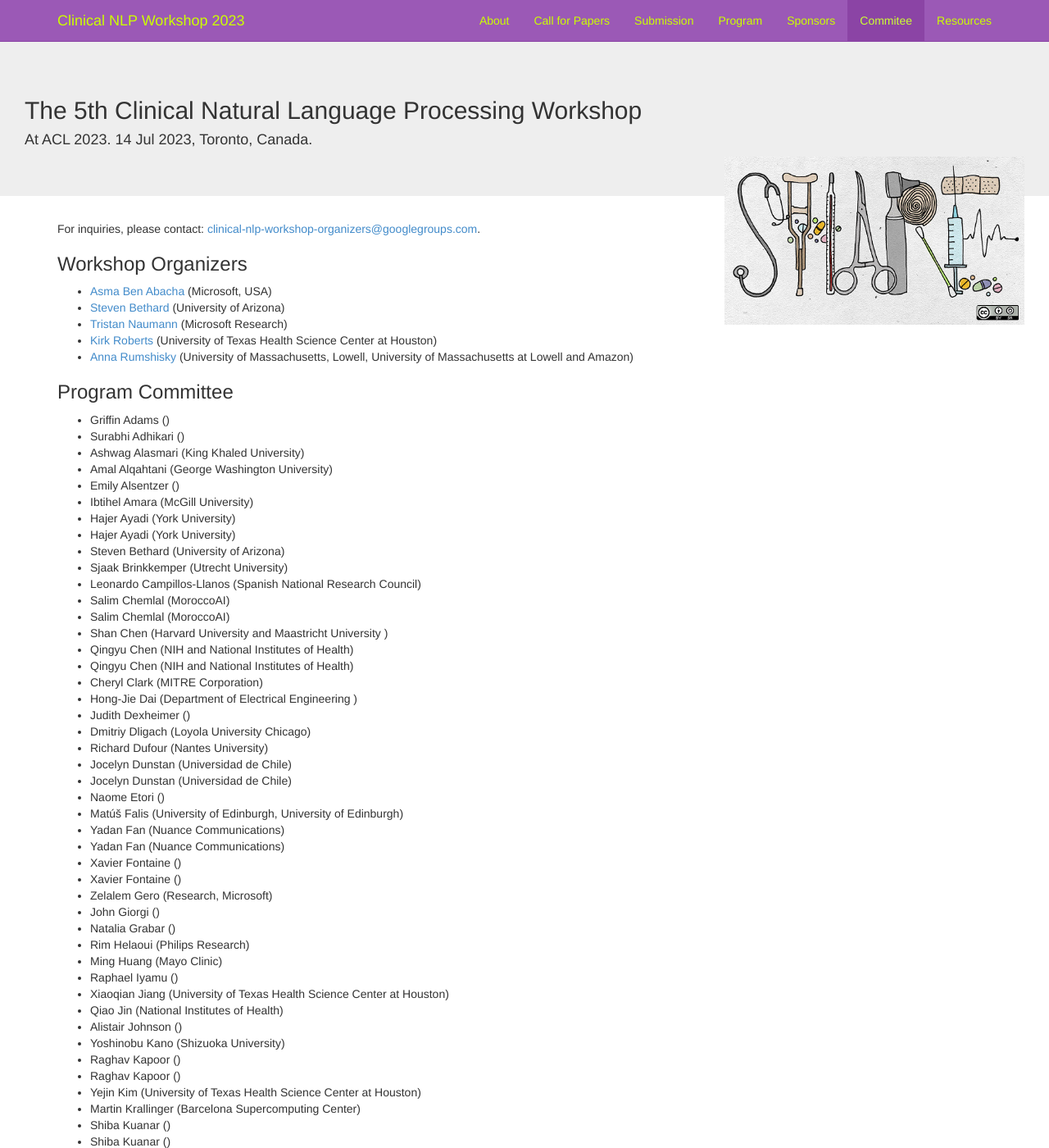
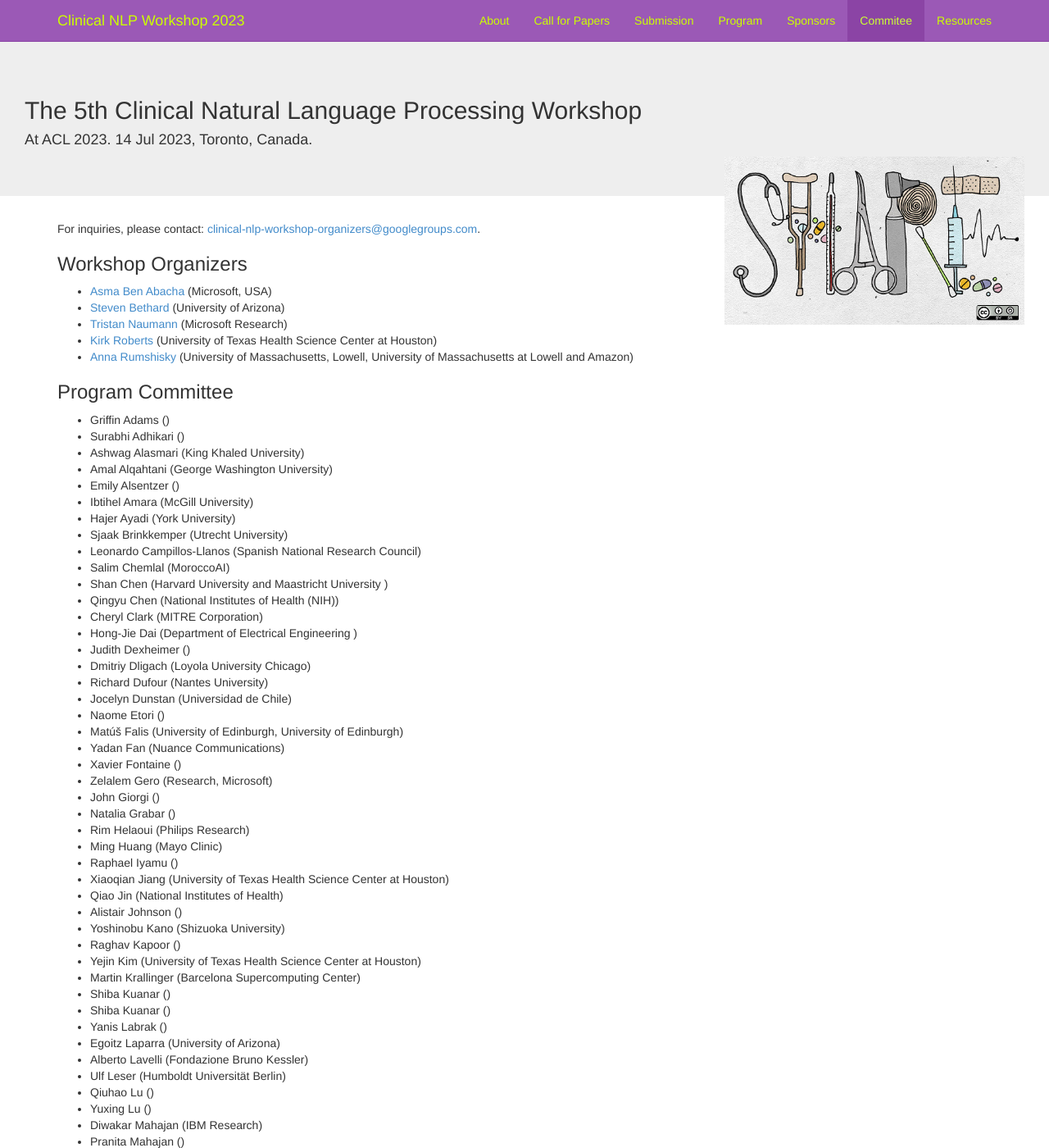
Before and after one commit to clinical-nlp/clinical-nlp.github.io, a Jekyll site: the page built from 2023/committee.md, in a window 1280 px wide and 1400 px high. Shown: the whole window at 82% size. Built offline with Jekyll 4.4.1, drawn with Linux system fonts in a browser that asks for light colours; nearby versions of some CDN libraries; comment, search, counter and statistics services are not loaded.

Commit message:
Update program_committee.yml
Removed duplicates

```diff
--- a/_data/2023/program_committee.yml
+++ b/_data/2023/program_committee.yml
@@ -108,25 +108,6 @@
     name: Hajer Ayadi
     orcid: https://orcid.org/0000-0002-4462-8786
     username: ~Hajer_Ayadi1
-  - dblp_id: https://dblp.org/pid/136/7924.html
-    emails: hajaya1@yorku.ca
-    first_name: Hajer
-    institution: York University
-    last_name: Ayadi
-    name: Hajer Ayadi
-    orcid: https://orcid.org/0000-0002-4462-8786
-    username: ~Hajer_Ayadi1
-  - dblp_id: https://dblp.org/pid/52/5246
-    emails: bethard@arizona.edu
-    first_name: Steven
-    google_scholar_id: https://scholar.google.com.tw/citations?user=sXM8J5EAAAAJ
-    homepage: http://bethard.faculty.arizona.edu/
-    institution: University of Arizona
-    last_name: Bethard
-    name: Steven Bethard
-    orcid: https://orcid.org/0000-0001-9560-6491
-    semantic_scholar_id: https://www.semanticscholar.org/author/Steven-Bethard/2105138
-    username: ~Steven_Bethard1
   - dblp_id: https://dblp.org/pid/b/SjaakBrinkkemper.html
     emails: s.brinkkemper@uu.nl
     first_name: Sjaak
@@ -156,13 +137,6 @@
     last_name: Chemlal
     name: Salim Chemlal
     username: ~Salim_Chemlal1
-  - emails: schem001@gmail.com
-    first_name: Salim
-    homepage: https://www.linkedin.com/in/salimchemlal/
-    institution: MoroccoAI
-    last_name: Chemlal
-    name: Salim Chemlal
-    username: ~Salim_Chemlal1
   - emails: shaaan@brandeis.edu
     first_name: Shan
     homepage: https://shanchen.dev
@@ -174,15 +148,7 @@
     first_name: Qingyu
     google_scholar_id: https://scholar.google.com/citations?user=FSLotiMAAAAJ&hl=en
     homepage: https://sites.google.com/view/qingyuchen/home
-    institution: NIH and National Institutes of Health
-    last_name: Chen
-    name: Qingyu Chen
-    username: ~Qingyu_Chen1
-  - emails: qingyu.chen@nih.gov
-    first_name: Qingyu
-    google_scholar_id: https://scholar.google.com/citations?user=FSLotiMAAAAJ&hl=en
-    homepage: https://sites.google.com/view/qingyuchen/home
-    institution: NIH and National Institutes of Health
+    institution: National Institutes of Health (NIH)
     last_name: Chen
     name: Qingyu Chen
     username: ~Qingyu_Chen1
@@ -238,17 +204,6 @@
     orcid: https://orcid.org/0000-0001-6726-7242
     semantic_scholar_id: https://www.semanticscholar.org/author/Jocelyn-Dunstan/121936601?sort=pub-date
     username: ~Jocelyn_Dunstan1
-  - dblp_id: https://dblp.org/pid/268/0573
-    emails: jdunstan@uchile.cl
-    first_name: Jocelyn
-    google_scholar_id: https://scholar.google.co.uk/citations?user=geH4mS0AAAAJ&hl=en&oi=ao
-    homepage: https://sites.google.com/view/jdunstan/home
-    institution: Universidad de Chile
-    last_name: Dunstan
-    name: Jocelyn Dunstan
-    orcid: https://orcid.org/0000-0001-6726-7242
-    semantic_scholar_id: https://www.semanticscholar.org/author/Jocelyn-Dunstan/121936601?sort=pub-date
-    username: ~Jocelyn_Dunstan1
   - emails: naomeetori@gmail.com
     first_name: Naome
     last_name: Etori
@@ -270,19 +225,6 @@
     last_name: Fan
     name: Yadan Fan
     username: ~Yadan_Fan1
-  - emails: yadan.fan@nuance.com
-    first_name: Yadan
-    homepage: https://scholar.google.com/citations?user=nrtuv5gAAAAJ&hl=en&oi=ao
-    institution: Nuance Communications
-    last_name: Fan
-    name: Yadan Fan
-    username: ~Yadan_Fan1
-  - dblp_id: https://dblp.org/pers/f/Fontaine:Xavier.html
-    emails: xavier.fontaine@polytechnique.edu
-    first_name: Xavier
-    last_name: Fontaine
-    name: Xavier Fontaine
-    username: ~Xavier_Fontaine1
   - dblp_id: https://dblp.org/pers/f/Fontaine:Xavier.html
     emails: xavier.fontaine@polytechnique.edu
     first_name: Xavier
@@ -372,14 +314,6 @@
     name: Yoshinobu Kano
     semantic_scholar_id: https://www.semanticscholar.org/author/Yoshinobu-Kano/34803801
     username: ~Yoshinobu_Kano1
-  - dblp_id: https://dblp.org/pid/200/2387
-    emails: raghavka@cs.cmu.edu
-    first_name: Raghav
-    google_scholar_id: https://scholar.google.com/citations?user=8eJoJ0MAAAAJ&hl=en&oi=ao
-    homepage: https://raghav1606.github.io/
-    last_name: Kapoor
-    name: Raghav Kapoor
-    username: ~Raghav_Kapoor1
   - dblp_id: https://dblp.org/pid/200/2387
     emails: raghavka@cs.cmu.edu
     first_name: Raghav
```
